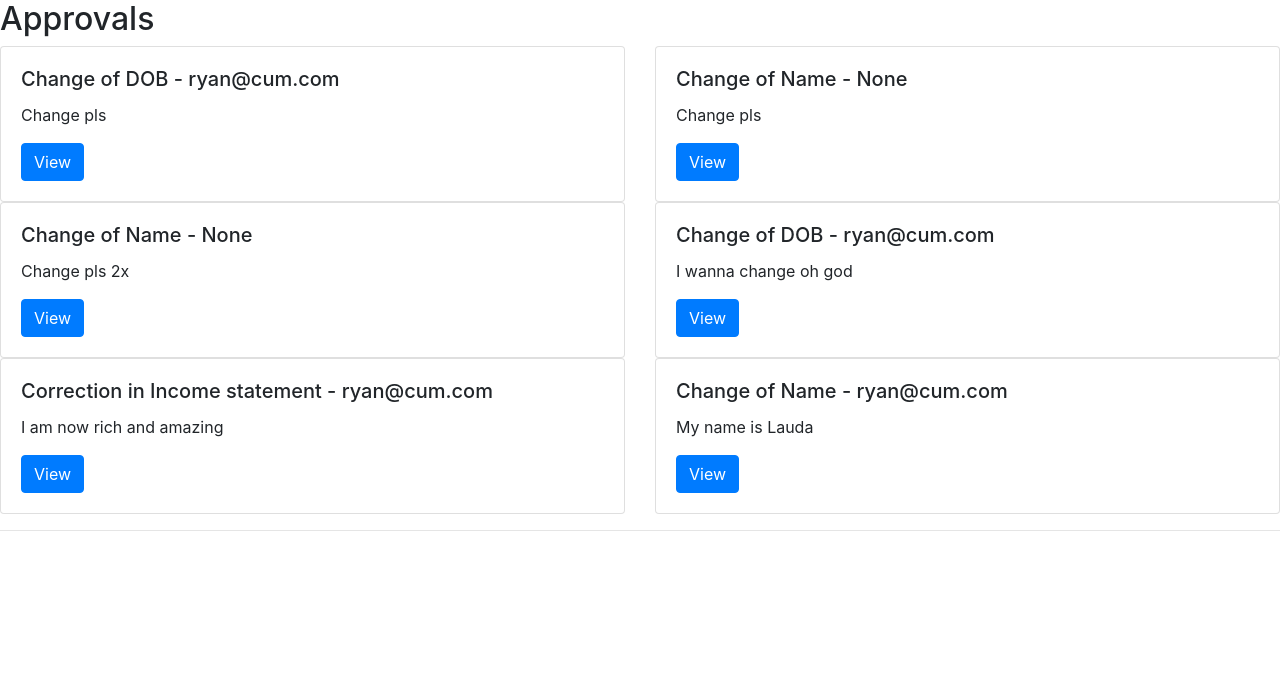
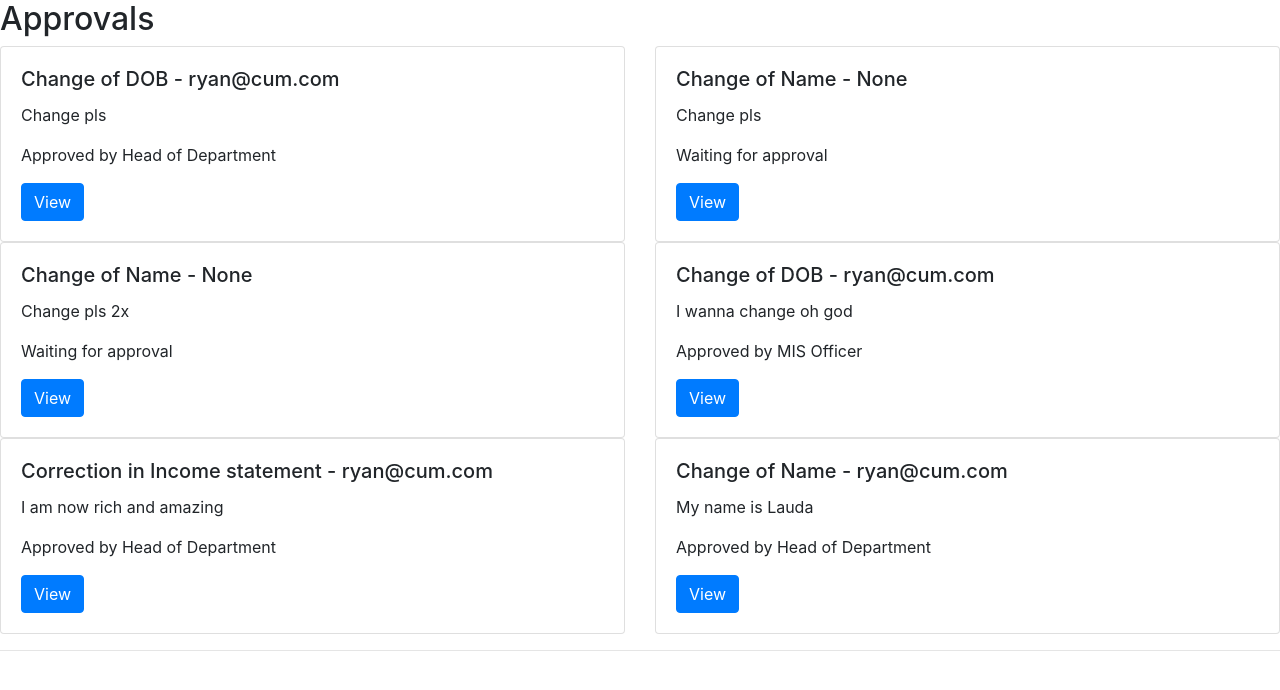
Before and after one commit to yukitya-1811/Request-Approval-Website, a Django app: page /approvals/ in a window 1280 px wide. Shown: the part 58-748 px from the top of the page. Run offline with Django 4.2, Linux system fonts and the light colour scheme; a user stored in the database is signed in; data comes from the database, SQL or seed files in the repository; both versions use the stored data as it was after the commit; some libraries are stand-ins or nearby versions.

Commit message:
Added approval flow logic

```diff
--- a/approvals/admin.py
+++ b/approvals/admin.py
@@ -7,3 +7,4 @@ admin.site.register(Student)
 admin.site.register(Employee)
 admin.site.register(Template)
 admin.site.register(Request)
+admin.site.register(Role)
--- a/approvals/models.py
+++ b/approvals/models.py
@@ -32,6 +32,18 @@ class CustomUser(models.Model):
     phone = models.CharField(max_length=200, null=True)
     email = models.CharField(max_length=200, null=True)
 
+
+class Role(models.Model):
+    ROLES = [
+    ("MIS", "MIS Officer"),
+    ("HOD", "Head of Department"),
+    ("DEAN", "Dean"),
+]
+    name = models.CharField(max_length=20, null=True, choices=ROLES)
+    user = models.OneToOneField(User, null=True, on_delete=models.CASCADE)
+
+    def __str__(self):
+        return self.user.email
 
 class Student(CustomUser):
 
@@ -75,15 +87,15 @@ class Template(models.Model):
 
 class Request(models.Model):
     STATUS = [
-    ("WAITING", "Waiting for approval"),
-    ("APPROVED_MIS", "Approved by MIS Officer"),
-    ("APPROVED_HOD", "Approved by Head of Department"),
-    ("APPROVED_DEAN", "Approved by Dean"),
+    ("Waiting for approval", "Waiting for approval"),
+    ("Approved by MIS Officer", "Approved by MIS Officer"),
+    ("Approved by Head of Department", "Approved by Head of Department"),
+    ("Approved by Dean", "Approved by Dean"),
     ]
 
     template_id = models.ForeignKey(Template, null=True, on_delete=models.SET_NULL)
     response = models.TextField(max_length=500, null=True)
-    status = models.CharField(max_length=20, null=True, choices=STATUS)
+    status = models.CharField(max_length=100, null=True, default='Waiting for approval', choices=STATUS)
     applicant = models.ForeignKey(User, null=True, on_delete=models.CASCADE)
 
     def __str__(self):
--- a/approvals/templates/approvals/approvalView.html
+++ b/approvals/templates/approvals/approvalView.html
@@ -10,8 +10,8 @@
       <h5 class="card-title">{{application.template_id}} - {{application.applicant}}</h5>
       <p class="card-text">{{application.response}}</p>
       <p class="info">{{application.status}}</p>
-        <a href="{% url 'deleteRequest' application.id %}" class="btn btn-danger">Delete</a>
-      <a href="#" class="btn btn-success">Approve</a>
+      <a href="{% url 'deleteRequest' application.id %}" class="btn btn-danger">Delete</a>
+      <a href="{% url 'approveRequest' application.id %}" class="btn btn-success">Approve</a>
 
     </div>
     <div class="card-footer text-muted">
--- a/approvals/templates/approvals/approvals.html
+++ b/approvals/templates/approvals/approvals.html
@@ -13,6 +13,7 @@
           <h5 class="card-title">{{user_request.template_id}} - {{user_request.applicant}}</h5>
           <h6 class="card-text"></h6>
           <p class="card-text">{{user_request.response}}</p>
+          <p class="card-text">{{user_request.status}}</p>
           <a href="{% url 'appview' user_request.id %}" class="btn btn-primary">View</a>
         </div>
       </div>
--- a/approvals/urls.py
+++ b/approvals/urls.py
@@ -7,6 +7,7 @@ urlpatterns = [
     path('login/', views.loginPage, name='login'),
     path('register/', views.registerPage, name='register'),
     path('approvals/', views.approvalPage, name='approvals'),
+    path('approve/<str:pk>', views.approveRequest, name="approveRequest"),
     path('stats/', views.statsPage, name='stats'),
     path('apply/', views.applyPage, name="apply"),
     path('appview/<str:pk>', views.viewPage, name="appview"),
--- a/approvals/views.py
+++ b/approvals/views.py
@@ -43,6 +43,7 @@ def registerPage(request):
 
             messages.success(request, 'Account was created for ' + email)
             return redirect('login')
+
 
     context = {
         "form":form,
@@ -128,4 +129,43 @@ def deleteRequest(request, pk):
     return render(request, 'approvals/deletePage.html', context)
 
 def approveRequest(request, pk):
-    pass
+
+    req = Request.objects.get(id=pk)
+    if request.method == "POST":
+        flag = checkUserPerms(request, pk)
+        if flag == 0:
+            req.status = "Approved by MIS Officer"
+            req.save()
+            messages.success(request, "Request approved")
+            return redirect('approvals')
+        elif flag == 1:
+            req.status = "Approved by Head of Department"
+            req.save()
+            messages.success(request, "Request approved")
+            return redirect('approvals')
+        elif flag == 2:
+            req.status = "Approved by Dean"
+            req.save()
+            messages.success(request, "Request approved")
+            return redirect('approvals')
+        else:
+            messages.error(request, "You are not authorised to approve the request")
+            return redirect('approvals')
+
+
+    context = {'request':req,}
+    return render(request, 'approvals/approvePage.html', context)
+
+def checkUserPerms(request, pk):
+    user = request.user.id
+    req = Request.objects.get(id=pk)
+    position = Role.objects.get(user=user)
+
+    if req.status == "Waiting for approval" and position.name == 'MIS':
+        return 0
+    elif req.status == "Approved by MIS Officer" and position.name == 'HOD':
+        return 1
+    elif req.status == "Approved by Head of Department" and position.name == 'DEAN':
+        return 2
+    else:
+        return
```
Also changed, not shown: approvals/templates/approvals/approvePage.html (added, +26 -0 lines), approvals/templates/approvals/registerPage.html (+5 -2 lines), approvals/migrations/0007_alter_request_status_role.py (added), approvals/migrations/0008_alter_request_status.py (added), db.sqlite3.
